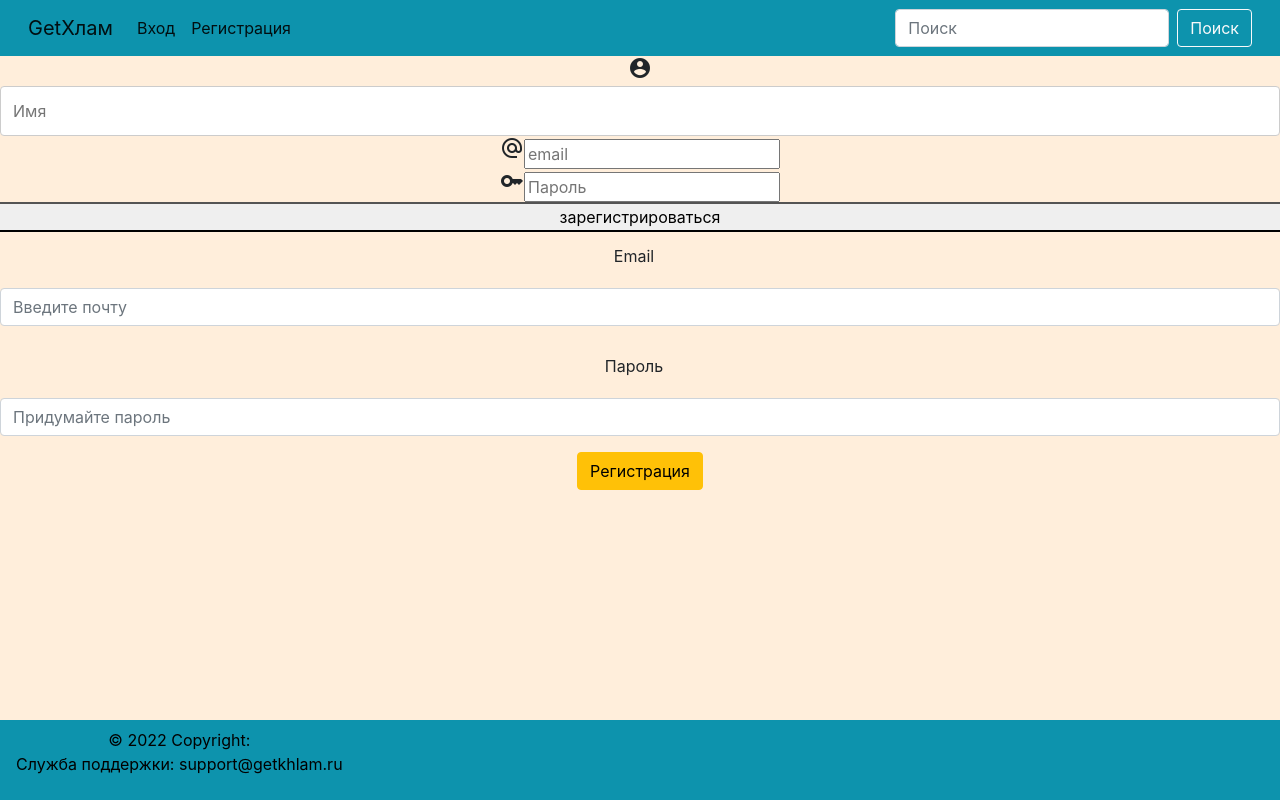
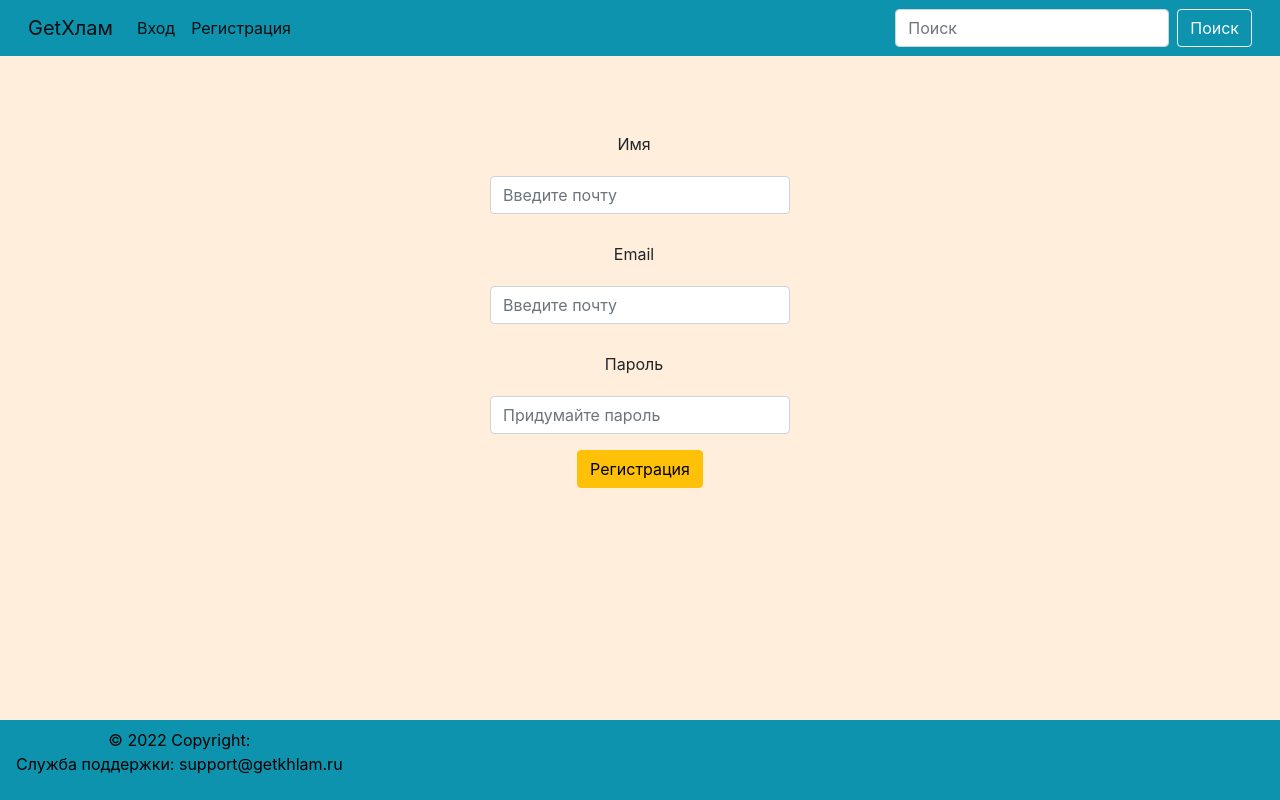
Before and after one commit to Anton131313/finaly-project-Get-stuff, a React (Create React App) app in the folder client/: page /signup in a window 1280 px wide. Built offline with nearby package versions, Linux system fonts and the light colour scheme.

Commit message:
edited register form

```diff
--- a/client/src/components/MainPage/SignUp.js
+++ b/client/src/components/MainPage/SignUp.js
@@ -29,36 +29,23 @@ function SignUp() {
 
   return (
     <center>
-      <div className="content user">
-        <div className="row">
+      <div className="reg content">
         <form onSubmit={submitHandler} className="col s12">
-            <div className="row">
-              <div className="input-field">
-                <i className="material-icons prefix">account_circle</i>
-                <input onChange={changeHandler} id="icon_prefix" className="validate" value={userSignUp.name} type="text" name="name" placeholder="Имя" />
-              </div>
-              <div className="input-field">
-                <i className="material-icons prefix">alternate_email</i>
-                <input onChange={changeHandler} id="icon_telephone" className="validate" value={userSignUp.email} type="email" name="email" placeholder="email" />
-              </div>
-              <div className="input-field">
-                <i className="material-icons prefix">key</i>
-                <input onChange={changeHandler} id="icon_password" className="validate" value={userSignUp.password} type="password" name="password" placeholder="Пароль" />
-              </div>
-              <button type="submit" className="waves-effect cyan waves-teal btn-flat">зарегистрироваться</button>
+          <div className="mb-3">
+            <label htmlFor="exampleInputEmail1" className="form-label">Имя</label>
+            <input name="name" onChange={changeHandler} value={userSignUp.name} type="name" className="form-control" id="exampleInputEmail1" aria-describedby="emailHelp" placeholder="Введите почту" />
           </div>
           <div className="mb-3">
             <label htmlFor="exampleInputEmail1" className="form-label">Email</label>
-              <input name="email" type="email" className="form-control" id="exampleInputEmail1" aria-describedby="emailHelp" placeholder="Введите почту" />
+            <input name="email" onChange={changeHandler} value={userSignUp.email} type="email" className="form-control" id="exampleInputEmail1" aria-describedby="emailHelp" placeholder="Введите почту" />
           </div>
           <div className="mb-3">
             <label htmlFor="exampleInputPassword1" className="form-label">Пароль</label>
-              <input name="password" type="password" className="form-control" id="exampleInputPassword1" placeholder="Придумайте пароль" />
+            <input name="password" onChange={changeHandler} value={userSignUp.password} type="password" className="form-control" id="exampleInputPassword1" placeholder="Придумайте пароль" />
           </div>
 
           <button type="submit" className="btn btn-warning">Регистрация</button>
         </form>
-        </div>
       </div>
     </center>
 
```
Also changed, not shown: 1 other file (tests, documents, lock files or other folders). Lines whose indentation alone changed are shown as unchanged.
